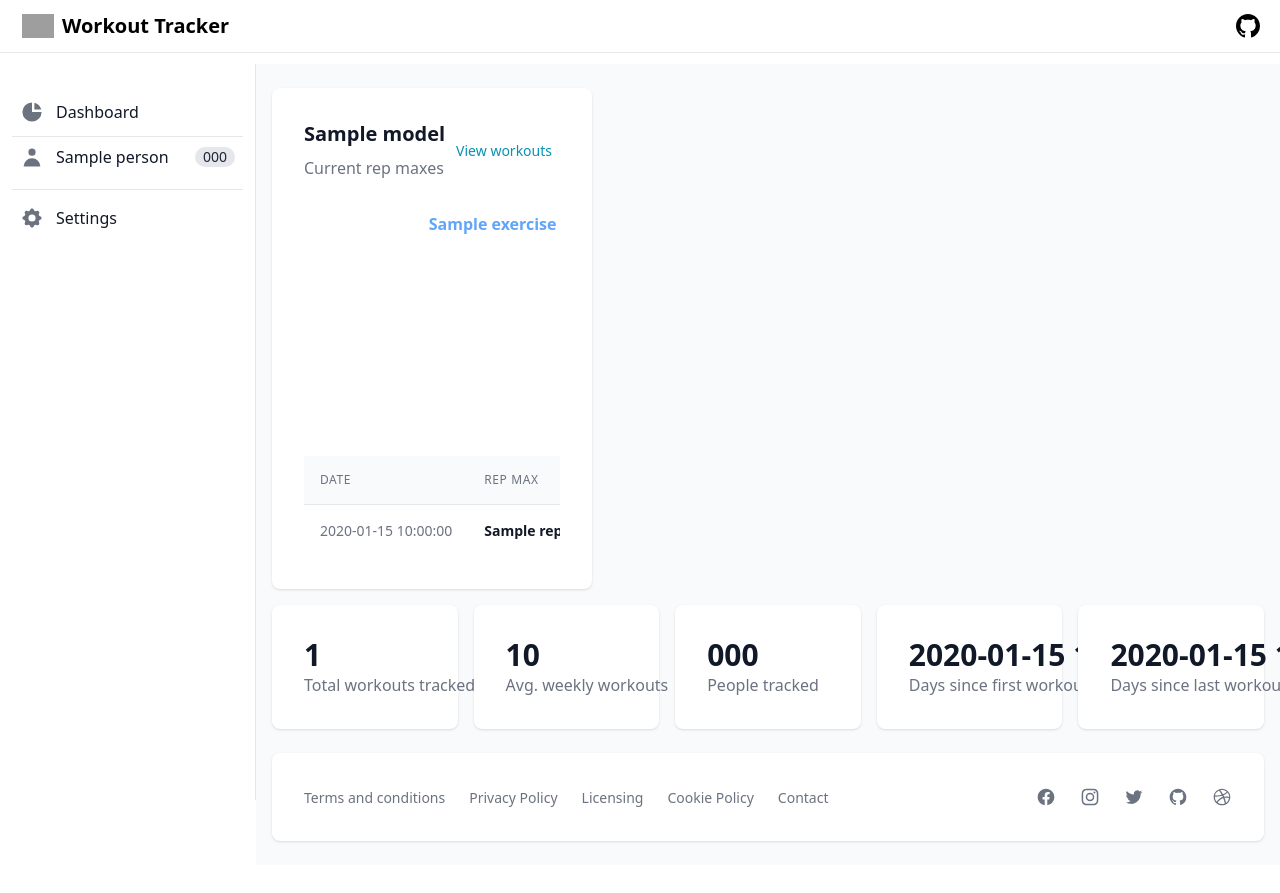
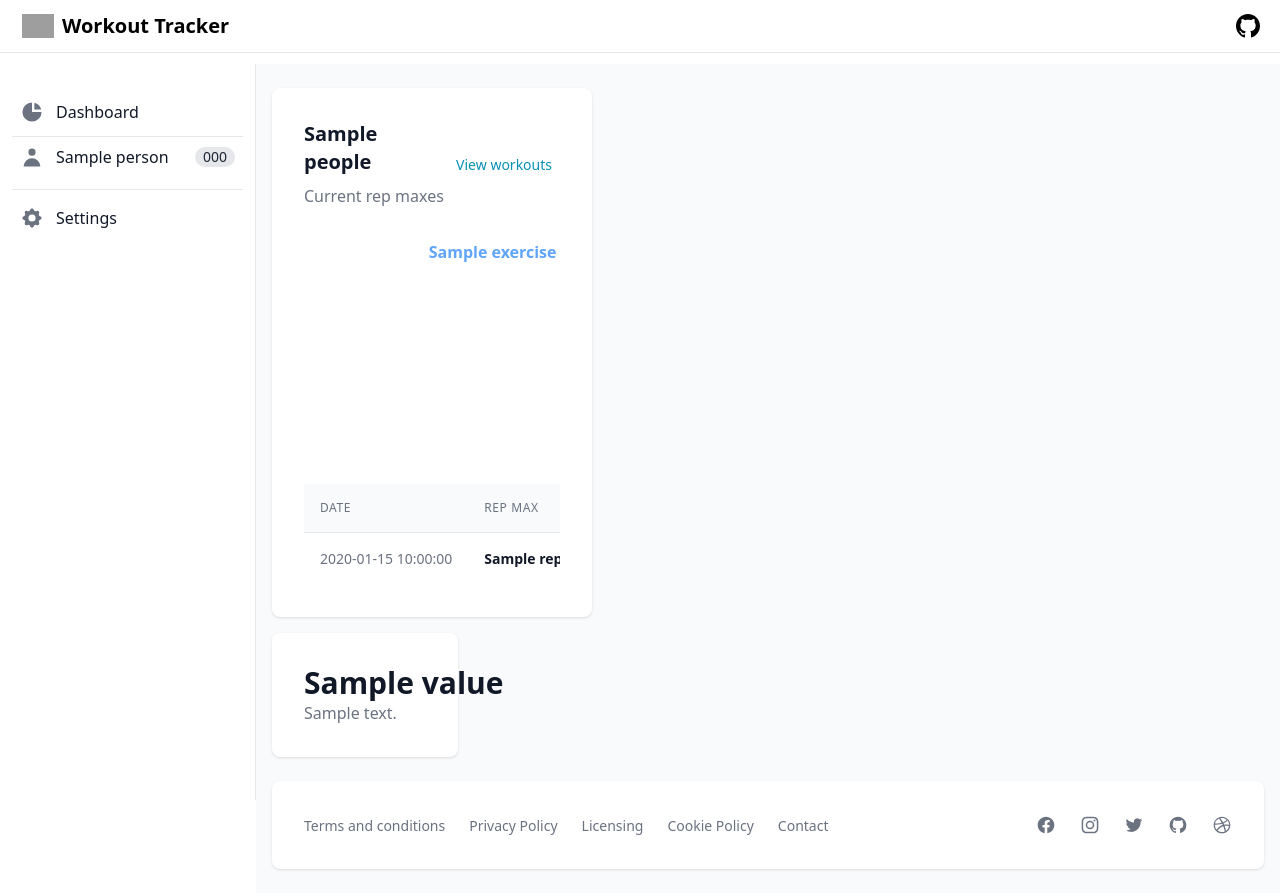
Before and after one commit to GabePope/WorkoutTracker, a Flask app: template templates/index.html in a window 1280 px wide. Before the commit the page ends 843 px from the top, so only its background shows below. Run offline with Flask 2, Linux system fonts and the light colour scheme; the template is opened without the code that fills it: most values are stand-ins (such as "Sample title", 1, 10 or a date in 2020); a database or web service that is not in the repository returns one stand-in record (values such as "Sample title"); some libraries are stand-ins or nearby versions; grey boxes are pictures that could not be loaded.

Commit message:
Refactor stats into generic function

```diff
--- a/app.py
+++ b/app.py
@@ -2,7 +2,7 @@
 from flask import Flask, render_template, redirect, request, url_for
 from decorators import validate_person, validate_topset, validate_workout
 from db import DataBase
-from utils import get_people_and_exercise_rep_maxes, get_dashboard_stats
+from utils import get_people_and_exercise_rep_maxes
 
 app = Flask(__name__)
 app.config.from_pyfile('config.py')
@@ -15,8 +15,7 @@
     all_topsets = db.get_all_topsets()
     people_and_exercise_rep_maxes = get_people_and_exercise_rep_maxes(
         all_topsets)
-    stats = get_dashboard_stats(all_topsets)
-    return render_template('index.html', model=people_and_exercise_rep_maxes, stats=stats)
+    return render_template('index.html', model=people_and_exercise_rep_maxes)
 
 
 @ app.route("/person/<int:person_id>")
--- a/db.py
+++ b/db.py
@@ -4,7 +4,7 @@
 from datetime import datetime
 from urllib.parse import urlparse
 
-from utils import get_all_exercises_from_topsets, get_people_and_exercise_rep_maxes, get_workouts, get_person_stats
+from utils import get_all_exercises_from_topsets, get_stats_from_topsets, get_workouts
 
 
 class DataBase():
@@ -149,7 +149,7 @@
         return {
             'PersonId': next((t['PersonId'] for t in topsets), -1),
             'PersonName': next((t['PersonName'] for t in topsets), 'Unknown'),
-            'Stats': get_person_stats(topsets),
+            'Stats': get_stats_from_topsets(topsets),
             'Exercises': get_all_exercises_from_topsets(topsets),
             'Workouts': get_workouts(topsets)
         }
--- a/templates/index.html
+++ b/templates/index.html
@@ -14,7 +14,7 @@
 </script>
 
 <div class="w-full grid grid-cols-1 xl:grid-cols-3 2xl:grid-cols-3 gap-4">
-    {% for p in model %}
+    {% for p in model['People'] %}
     <div class="bg-white shadow rounded-lg p-4 sm:p-6 xl:p-8 ">
 
         <div class="mb-4 flex items-center justify-between">
@@ -91,55 +91,17 @@
 </div>
 
 <div class="mt-4 w-full grid grid-cols-1 md:grid-cols-3 2xl:grid-cols-4 xl:grid-cols-5 gap-4">
-    <div class="bg-white shadow rounded-lg p-4 sm:p-6 xl:p-8 ">
-        <div class="flex items-center">
-            <div class="flex-shrink-0">
-                <span class="text-2xl sm:text-3xl leading-none font-bold text-gray-900">{{ stats['TotalWorkouts']
-                    }}</span>
-                <h3 class="text-base font-normal text-gray-500">Total workouts tracked</h3>
-            </div>
-        </div>
-    </div>
+    {% for stat in model['Stats'] %}
     <div class="bg-white shadow rounded-lg p-4 sm:p-6 xl:p-8 ">
         <div class="flex items-center">
             <div class="flex-shrink-0">
                 <span class="text-2xl sm:text-3xl leading-none font-bold text-gray-900">{{
-                    stats['AverageWorkoutsPerWeek']
-                    }}</span>
-                <h3 class="text-base font-normal text-gray-500">Avg. weekly workouts</h3>
+                    stat['Value'] }}</span>
+                <h3 class="text-base font-normal text-gray-500">{{ stat['Text'] }}</h3>
             </div>
         </div>
     </div>
-    <div class="bg-white shadow rounded-lg p-4 sm:p-6 xl:p-8 ">
-        <div class="flex items-center">
-            <div class="flex-shrink-0">
-                <span class="text-2xl sm:text-3xl leading-none font-bold text-gray-900">{{ stats['NumberOfPeople']
-                    }}</span>
-                <h3 class="text-base font-normal text-gray-500">People tracked</h3>
-            </div>
-        </div>
-    </div>
-    {% if stats['TotalWorkouts'] > 0 %}
-    <div class="bg-white shadow rounded-lg p-4 sm:p-6 xl:p-8 ">
-        <div class="flex items-center">
-            <div class="flex-shrink-0">
-                <span class="text-2xl sm:text-3xl leading-none font-bold text-gray-900">{{
-                    stats['DaysSinceFirstWorkout']
-                    }}</span>
-                <h3 class="text-base font-normal text-gray-500">Days since first workout</h3>
-            </div>
-        </div>
-    </div>
-    <div class="bg-white shadow rounded-lg p-4 sm:p-6 xl:p-8 ">
-        <div class="flex items-center">
-            <div class="flex-shrink-0">
-                <span class="text-2xl sm:text-3xl leading-none font-bold text-gray-900">{{ stats['DaysSinceLastWorkout']
-                    }}</span>
-                <h3 class="text-base font-normal text-gray-500">Days since last workout</h3>
-            </div>
-        </div>
-    </div>
-    {% endif %}
+    {% endfor %}
 </div>
 
 {% endblock %}
--- a/templates/workout.html
+++ b/templates/workout.html
@@ -29,7 +29,7 @@
                 </svg>
             </div>
             <input type="date"
-                class="bg-gray-50 border border-gray-300 text-gray-900 text-sm rounded-lg focus:ring-blue-500 focus:border-blue-500 block w-full pl-10 p-2.5 dark:bg-gray-700 dark:border-gray-600 dark:placeholder-gray-400 dark:text-white dark:focus:ring-blue-500 dark:focus:border-blue-500 w-full md:w-1/3"
+                class="bg-gray-50 border border-gray-300 text-gray-900 text-sm rounded-lg focus:ring-blue-500 focus:border-blue-500 block w-full pl-10 p-2.5 dark:bg-gray-700 dark:border-gray-600 dark:placeholder-gray-400 dark:text-white dark:focus:ring-blue-500 dark:focus:border-blue-500 w-full md:w-1/4"
                 name="start-date" value="{{ workout['StartDate'] }}">
         </div>
 
```
Also changed, not shown: templates/person.html (+4 -35 lines), utils.py (+18 -48 lines).
